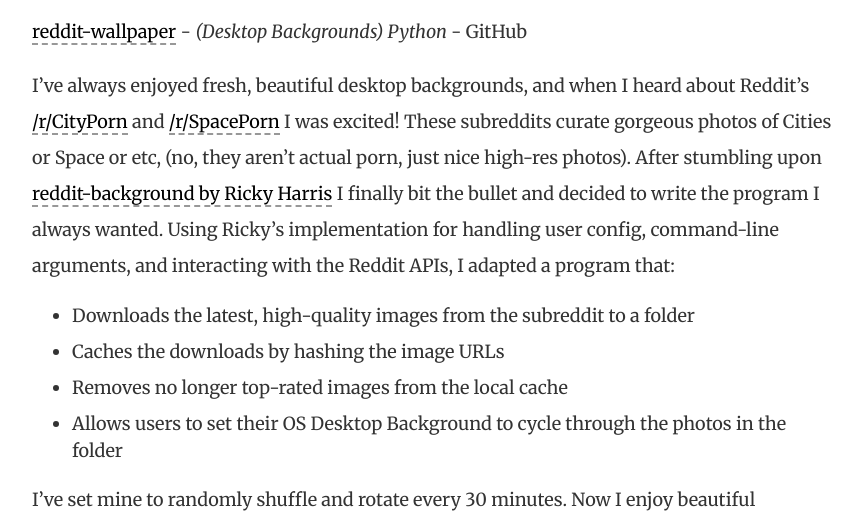
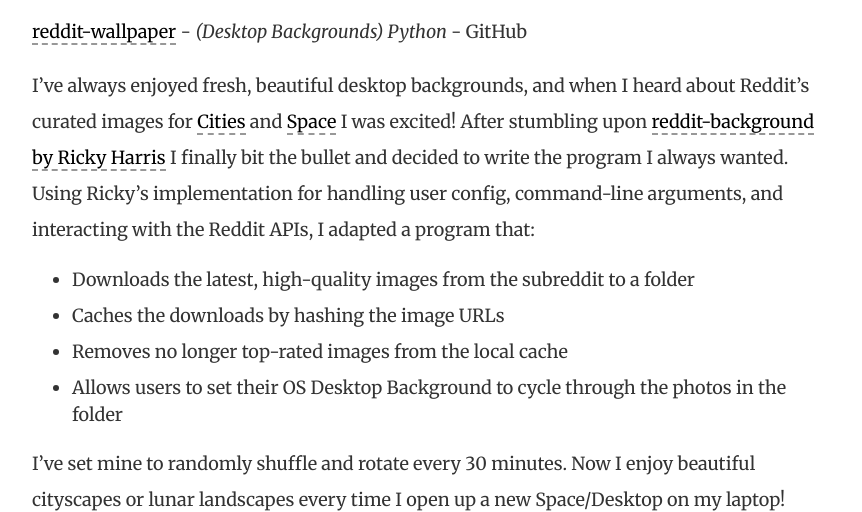
Before and after one commit to awendland/blog, a Jekyll site: the page built from _posts/2015-05-13-the-second-quarter-of-2015-projects.markdown, in a window 1280 px wide and 900 px high, scrolled down 3185 px, cut to the strip 186-698 px from the top of the window. Shown: the whole strip, without its empty margins (208-1070 px from the left). Built offline with Jekyll 4.4.1, drawn with Linux system fonts in a browser that asks for light colours; nearby versions of some CDN libraries; Markdown is read by kramdown in place of the engine named in the settings; comment, search, counter and statistics services are not loaded.

Commit message:
Fix poor phrasing choice around Reddit wallpaper image sources

```diff
--- a/_posts/2015-05-13-the-second-quarter-of-2015-projects.markdown
+++ b/_posts/2015-05-13-the-second-quarter-of-2015-projects.markdown
@@ -82,7 +82,7 @@
 
 [reddit-wallpaper](https://github.com/awendland/reddit-wallpaper) - _(Desktop Backgrounds) Python_ - GitHub
 
-I've always enjoyed fresh, beautiful desktop backgrounds, and when I heard about Reddit's [/r/CityPorn](http://reddit.com/r/CityPorn) and [/r/SpacePorn](http://reddit.com/r/SpacePorn) I was excited! These subreddits curate gorgeous photos of Cities or Space or etc, (no, they aren't actual porn, just nice high-res photos). After stumbling upon [reddit-background by Ricky Harris](https://github.com/rconradharris/reddit-background) I finally bit the bullet and decided to write the program I always wanted. Using Ricky's implementation for handling user config, command-line arguments, and interacting with the Reddit APIs, I adapted a program that:
+I've always enjoyed fresh, beautiful desktop backgrounds, and when I heard about Reddit's curated images for [Cities](http://reddit.com/r/CityPorn) and [Space](http://reddit.com/r/SpacePorn) I was excited! After stumbling upon [reddit-background by Ricky Harris](https://github.com/rconradharris/reddit-background) I finally bit the bullet and decided to write the program I always wanted. Using Ricky's implementation for handling user config, command-line arguments, and interacting with the Reddit APIs, I adapted a program that:
 
 * Downloads the latest, high-quality images from the subreddit to a folder
 * Caches the downloads by hashing the image URLs
```
